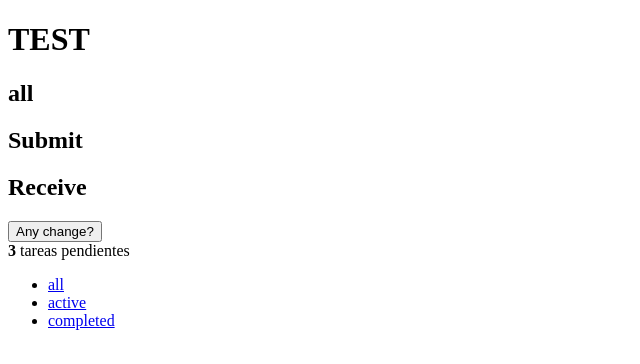
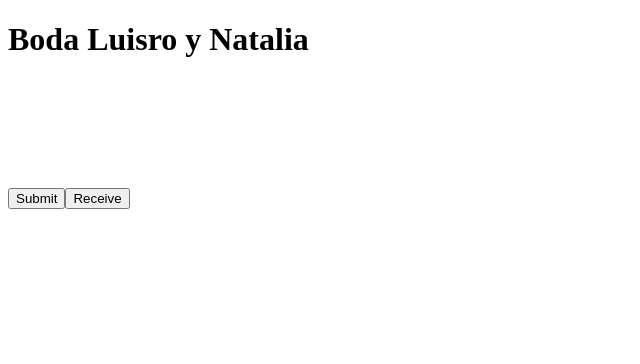
Before and after one commit to jreyesgfi/bodaLuisroNatalia, a React (Vite) app: page / in a window 1280 px wide. Shown: the top 364 px of the page, without its empty margins (0-640 px from the left). Built offline with nearby package versions, Linux system fonts and the light colour scheme.

Commit message:
Moving array declarations to object definition. Handle confirm integrated.

```diff
--- a/src/App.tsx
+++ b/src/App.tsx
@@ -1,7 +1,7 @@
 import './App.css'
 import { useState } from 'react'
 import { Todos } from './components/Todos'
-import { ListOfGuests, FilterValue, type TodoCompleted, type TodoId } from './types'
+import { ListOfGuests, FilterValue, type TodoCompleted, type TodoId, GuestID, HandleConfirm } from './types'
 import { FILTERS_BUTTONS, TODO_FILTERS } from './consts'
 import { Footer } from './components/Footer'
 import { receiveData, submitData } from './connection/connectionMethods'
@@ -30,7 +30,7 @@ const App = (): JSX.Element => {
   const [todos, setTodos] = useState(mockTodos)
   const [filterSelected, setFilterSelected] = useState<FilterValue>(TODO_FILTERS.ALL)
 
-  const [guests, setGuests] = useState<ListOfGuests>([['']]);
+  const [guests, setGuests] = useState<ListOfGuests>([]);
 
   // Footer properties
   const activeCount = todos.filter(todo => !todo.completed).length
@@ -63,7 +63,14 @@ const App = (): JSX.Element => {
   }
 
   const handleNewData = (data:ListOfGuests):void => {
-    const newGuests = data;
+    setGuests(data);
+  }
+
+  const handleConfirm:HandleConfirm = (id:GuestID):void => {
+    const newGuests:ListOfGuests = guests.map(guest => {
+      guest.confirmed = (guest.guestID === id? !guest.confirmed :guest.confirmed)
+      return guest
+    });
     setGuests(newGuests);
   }
 
@@ -87,29 +94,28 @@ const App = (): JSX.Element => {
 
   return (
     <>
-      <h1>TEST</h1>
+      <h1>Boda Luisro y Natalia</h1>
       {/* <Todos
         todos = {filteredTodos}
         onToggleComplete = {handleCompleted}
         onRemoveTodo = {handleRemove}
-      /> */}
+      />
       <h2>{FILTERS_BUTTONS[0].key}</h2>
-      <h2 onClick={(e)=>{submitData('Ester')}}>Submit</h2>
-      <h2 onClick={(e)=>{receiveData('2',handleNewData)}}>Receive</h2>
+      */}
+      <br/>
       <Guests
         guests = {guests}
+        handleConfirm = {handleConfirm}
       />
-
-      <button onClick={(e)=>{
-        console.log(guests)}}>
-          Any change?
-      </button>
-      <Footer
+      <br/><br/><br/><br/><br/>
+      <button onClick={(e)=>{submitData('Ester')}}>Submit</button>
+      <button onClick={(e)=>{receiveData('2',handleNewData)}}>Receive</button>
+      {/*<Footer
         filterSelected={filterSelected}
         activeCount={activeCount}
         completedCount={completedCount}
         handleFilterChange={handleFilterChange}
-      />
+    />*/}
     </>
 
   )
--- a/src/components/Guest.tsx
+++ b/src/components/Guest.tsx
@@ -1,17 +1,11 @@
+import { HandleConfirm, type GuestType } from "../types"
 
-interface Props {
-    firstName : string
-    lastName1: string
-    lastName2?: string
-    confirmed: boolean
-    peopleCount: number
-    groupID?: string
-    guestID: string
-
+interface Props extends GuestType {
+    handleConfirm: HandleConfirm
 }
 
 export const Guest : React.FC<Props> =
-    ({firstName, lastName1, lastName2, confirmed, peopleCount, groupID, guestID})=>{
+    ({firstName, lastName1, lastName2, confirmed, peopleCount, groupID, guestID, handleConfirm})=>{
     return(
     <>
         <h3>
@@ -21,8 +15,9 @@ export const Guest : React.FC<Props> =
                 className="toggle"
                 type="checkbox"
                 checked={confirmed}
+                onChange={() => { handleConfirm(guestID) }}
                 />
-        <p>Número de acompañantes -sin incluirle-: {peopleCount-1} </p>
+        <p>Número de acompañantes* :   {peopleCount-1} </p>
     </>
     )
 }
--- a/src/components/Guests.tsx
+++ b/src/components/Guests.tsx
@@ -1,27 +1,31 @@
-import { ListOfGuests } from "../types"
+import { ListOfGuests, GuestID, HandleConfirm } from "../types"
 import { Guest } from "./Guest"
 
 
 interface Props {
-    guests:ListOfGuests
+    guests: ListOfGuests
+    handleConfirm: HandleConfirm
 }
 
-export const Guests: React.FC<Props> = ({guests}) => {
-    return(
+export const Guests: React.FC<Props> = ({ guests, handleConfirm }) => {
+    return (
         <>
-            {guests.map((guest)=>{
+            {guests.length >0 && guests.map((guest) => {
+                return (
+                    <Guest
+                        key={guest.guestID}
+                        firstName={guest.firstName}
+                        lastName1={guest.lastName1}
+                        lastName2={guest.lastName2}
+                        confirmed={guest.confirmed}
+                        peopleCount={guest.peopleCount}
+                        groupID={guest.groupID}
+                        guestID={guest.guestID}
+                        handleConfirm={handleConfirm}
 
-                <Guest
-                    key = {guest[6]}
-                    firstName={guest[0]}
-                    lastName1={guest[1]}
-                    lastName2={guest[2]}
-                    confirmed={guest[3] === "No" ? false : true}
-                    peopleCount={Number(guest[4])}
-                    groupID={guest[5]}
-                    guestID={guest[6]}
+                    />
+                )
 
-                />
             })}
         </>
     )
--- a/src/connection/connectionMethods.tsx
+++ b/src/connection/connectionMethods.tsx
@@ -1,5 +1,5 @@
 import { connectionData, connectionUrl, getDataMethod, postDataMethod } from "./connectionConfig";
-import { Row } from "../types";
+import { GuestType } from "../types";
 import axios from 'axios';
 
 // ----------------------------------------------------------------
@@ -23,7 +23,7 @@ export const submitData = (text: string): void => {
 };
 
 //----------------------------------------------------------------
-export const receiveData = (groupID: Row['groupID'], callback: (data:string[][])=>void): void => {
+export const receiveData = (groupID: GuestType['groupID'], callback: (data:GuestType[])=>void): void => {
 
     const data = {
         GroupID: groupID,
@@ -36,11 +36,23 @@ export const receiveData = (groupID: Row['groupID'], callback: (data:string[][])
             // Transform the data
             const text = response.data;
             const rows = text.split('\n');
-            const parsedData = rows.map((row:string) => row.split('\t'));
+            const arrayParsedData = rows.map((row:string) => row.split('\t'));
+            const objectParsedData = arrayParsedData.map((row:string)=> {
+                const guest: GuestType = {
+                    firstName:row[0],
+                    lastName1:row[1],
+                    lastName2:row[2],
+                    confirmed:row[3] === "No" ? false : true,
+                    peopleCount:Number(row[4]),
+                    groupID:row[5],
+                    guestID:row[6]
+                }
+                return guest;
+            });
 
             // Use the retrieved data
-            console.log(parsedData); // Handle the parsed data here
-            callback(parsedData);
+            console.log(objectParsedData); // Handle the parsed data here
+            callback(objectParsedData);
         })
         .catch((error) => {
             console.error('Error:', error);
```
Also changed, not shown: src/types.d.ts (+15 -11 lines).
